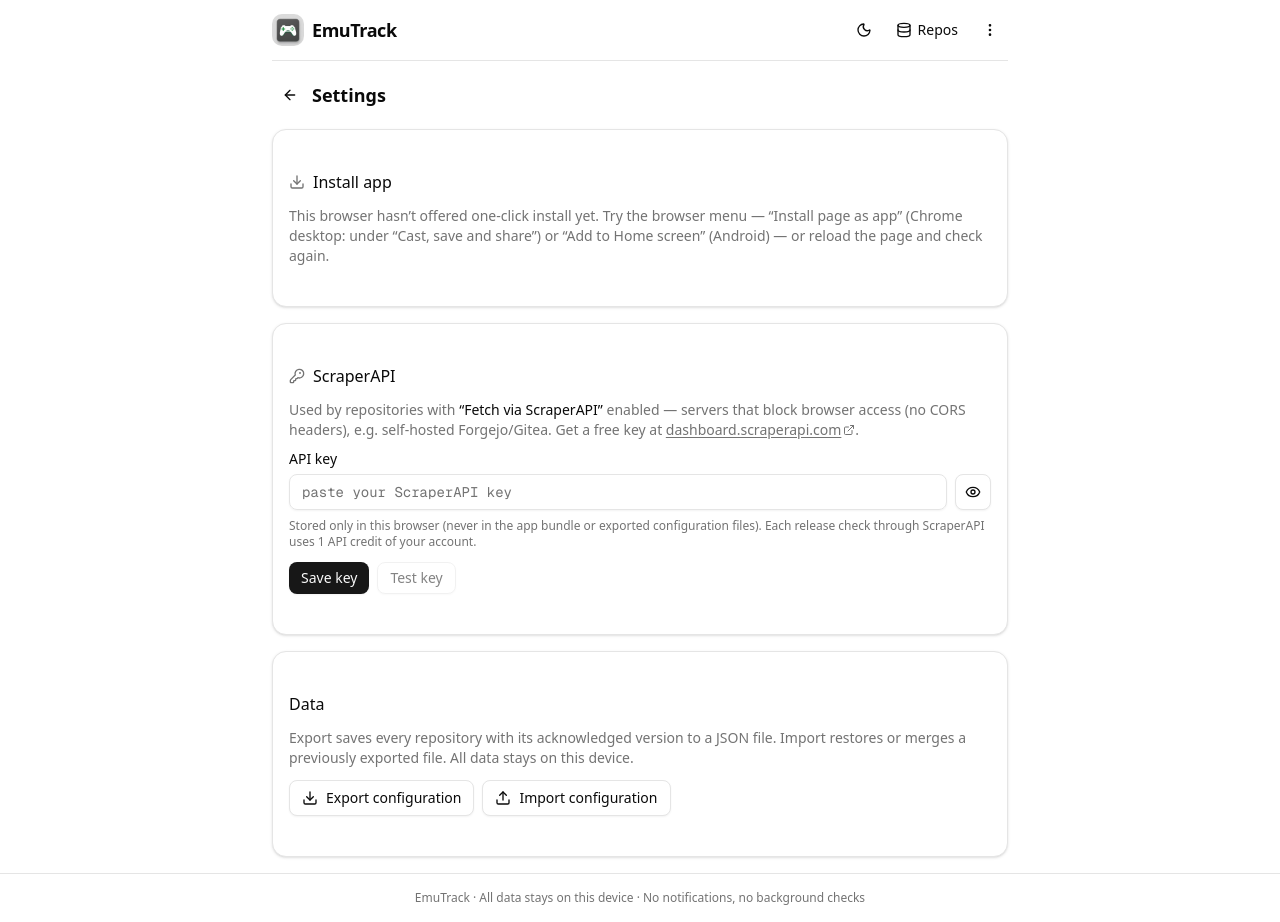
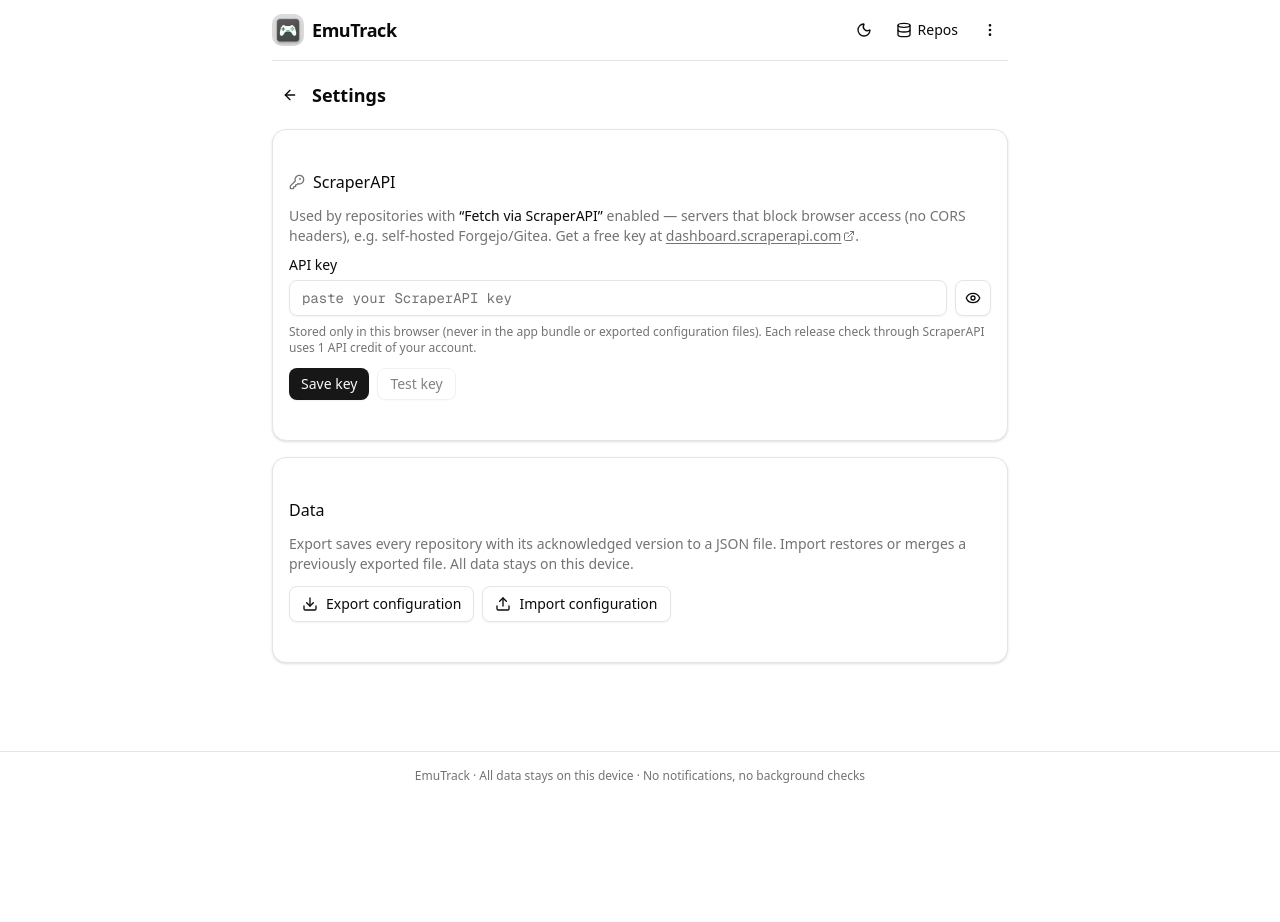
Before and after one commit to pkmed/emutrack, a Next.js app: page / in a window 1280 px wide. Both pictures are taken after a click on the button 990 px from the left and 30 px from the top of the page. After the commit the page ends 800 px from the top, so only its background shows below. Built offline with nearby package versions, Linux system fonts and the light colour scheme.

Commit message:
removed pwa installation messages

```diff
--- a/public/sw.js
+++ b/public/sw.js
@@ -8,7 +8,7 @@
  * works both at a domain root and on a sub-path such as
  * https://<user>.github.io/<repo>/ (GitHub Pages project sites).
  */
-const VERSION = 'emutrack-v7'
+const VERSION = 'emutrack-v8'
 const ROOT = new URL('./', self.registration.scope || self.location.href)
 // Path prefix of hashed build assets, correct for both domain-root and
 // sub-path deployments (e.g. /emutrack/_next/static/ on GitHub Pages).
--- a/src/app/layout.tsx
+++ b/src/app/layout.tsx
@@ -16,7 +16,7 @@ const geistMono = Geist_Mono({
 export const metadata: Metadata = {
   title: 'EmuTrack — Emulator Release Tracker',
   description:
-    'Track releases of emulators hosted on GitHub or compatible self-hosted instances. Manual checks, local-only data, installable PWA.',
+    'Track releases of emulators hosted on GitHub or compatible self-hosted instances. Manual checks, local-only data.',
   applicationName: 'EmuTrack',
   // Relative URLs on purpose: they resolve against the page URL, which keeps
   // the app working on static hosts that serve it from a sub-path
--- a/src/components/pwa/install-button.tsx
+++ /dev/null
@@ -1,190 +0,0 @@
-'use client'
-
-import { useEffect, useState } from 'react'
-import { Download, EllipsisVertical, Smartphone } from 'lucide-react'
-
-import { Button } from '@/components/ui/button'
-import { Card, CardContent } from '@/components/ui/card'
-
-/**
- * In-app install affordance.
- *
- * The site itself satisfies every Chrome install criterion (verified via the
- * CDP Page.getInstallabilityErrors probe), but Chrome keeps its native entry
- * point easy to miss — the menu item only appears once `beforeinstallprompt`
- * fires, is hidden in a submenu on desktop, and does not exist at all on iOS
- * (WebKit browsers have no install API). This module captures the install
- * event at module scope — it can fire before React mounts — and exposes it
- * as an explicit in-app button that opens the browser's real install dialog,
- * plus honest per-platform guidance when one-click install is unavailable.
- */
-
-interface BeforeInstallPromptEvent extends Event {
-  prompt(): Promise<void>
-  userChoice: Promise<{ outcome: 'accepted' | 'dismissed'; platform: string }>
-}
-
-let deferredPrompt: BeforeInstallPromptEvent | null = null
-const subscribers = new Set<() => void>()
-
-function notifyAll(): void {
-  for (const notify of subscribers) notify()
-}
-
-if (typeof window !== 'undefined') {
-  // Module scope on purpose: the event may fire before any component mounts.
-  window.addEventListener('beforeinstallprompt', (event) => {
-    // Suppress the browser's one-shot mini-infobar so the app can present
-    // install affordances of its own instead.
-    event.preventDefault()
-    deferredPrompt = event as BeforeInstallPromptEvent
-    notifyAll()
-  })
-  window.addEventListener('appinstalled', () => {
-    deferredPrompt = null
-    notifyAll()
-  })
-}
-
-function currentStandalone(): boolean {
-  if (typeof window === 'undefined') return false
-  const nav = navigator as Navigator & { standalone?: boolean }
-  return (
-    window.matchMedia('(display-mode: standalone)').matches ||
-    window.matchMedia('(display-mode: fullscreen)').matches ||
-    nav.standalone === true
-  )
-}
-
-/** True on Android devices (any browser), detected via the user agent. */
-function isAndroidDevice(): boolean {
-  if (typeof navigator === 'undefined') return false
-  return /android/i.test(navigator.userAgent)
-}
-
-/** True on iOS/iPadOS, where no browser offers the programmatic install API. */
-export function isAppleMobile(): boolean {
-  if (typeof navigator === 'undefined') return false
-  const ua = navigator.userAgent
-  return (
-    /iphone|ipad|ipod/i.test(ua) ||
-    (navigator.platform === 'MacIntel' && navigator.maxTouchPoints > 1)
-  )
-}
-
-/**
- * Reactive install capability: `standalone` when the page already runs as an
- * installed app (install UI must hide), `available` when the browser has
- * signalled that one-click install can be offered right now.
- */
-export function useInstallCapability(): { available: boolean; standalone: boolean } {
-  const [available, setAvailable] = useState(false)
-  const [standalone, setStandalone] = useState(currentStandalone)
-
-  useEffect(() => {
-    const notify = () => setAvailable(deferredPrompt !== null)
-    subscribers.add(notify)
-    notify()
-    const mq = window.matchMedia('(display-mode: standalone), (display-mode: fullscreen)')
-    const onModeChange = () => setStandalone(currentStandalone())
-    mq.addEventListener('change', onModeChange)
-    return () => {
-      subscribers.delete(notify)
-      mq.removeEventListener('change', onModeChange)
-    }
-  }, [])
-
-  return { available: available && !standalone, standalone }
-}
-
-/**
- * Open the browser's native install dialog. Returns the outcome, or
- * 'unavailable' when the browser has not signalled installability.
- */
-export async function promptInstall(): Promise<'accepted' | 'dismissed' | 'unavailable'> {
-  if (!deferredPrompt) return 'unavailable'
-  await deferredPrompt.prompt()
-  const { outcome } = await deferredPrompt.userChoice
-  deferredPrompt = null
-  notifyAll()
-  return outcome
-}
-
-/**
- * Fallback hint for Android devices where the one-click install flow never
- * appears. Chrome on Android only offers PWA install (WebAPK) when Google
- * Play services are available — on de-Googled handhelds and custom ROMs it
- * fires no `beforeinstallprompt` and shows no "Install app" menu entry. The
- * ⋮ → "Add to Home screen" shortcut still works everywhere, so surface it
- * after a delay long enough for the normal prompt to fire first on devices
- * where Chrome is merely waiting for engagement heuristics.
- */
-export function AndroidInstallHint() {
-  const { available, standalone } = useInstallCapability()
-  const [show, setShow] = useState(false)
-
-  useEffect(() => {
-    if (standalone || available) return
-    const timer = window.setTimeout(() => setShow(true), 3500)
-    return () => window.clearTimeout(timer)
-  }, [standalone, available])
-
-  if (standalone || available || !show || !isAndroidDevice()) return null
-
-  return (
-    <div className="pt-4">
-      <Card>
-        <CardContent className="flex items-start gap-3 p-4">
-          <EllipsisVertical
-            className="mt-0.5 h-5 w-5 shrink-0 text-muted-foreground"
-            aria-hidden
-          />
-          <div className="min-w-0 space-y-1">
-            <p className="text-sm font-medium">No install option?</p>
-            <p className="text-sm text-muted-foreground">
-              Browsers on Android need Google Play services to install web apps as
-              real apps. You can still add EmuTrack from the browser menu — ⋮ →
-              “Add to Home screen”. If that item is missing, the browser is
-              outdated or a stripped build: installing an up-to-date Chrome,
-              Brave or Firefox will bring it back. All data stays local on this
-              device either way.
-            </p>
-          </div>
-        </CardContent>
-      </Card>
-    </div>
-  )
-}
-
-/**
- * Slim banner shown on the main screen while the browser offers install and
- * the app is not already running as one. Renders nothing otherwise.
- */
-export function InstallBanner() {
-  const { available, standalone } = useInstallCapability()
-  if (standalone || !available) return null
-
-  return (
-    <div className="pt-4">
-      <Card className="border-primary/30 bg-primary/5">
-        <CardContent className="flex items-center justify-between gap-3 p-4">
-          <div className="flex min-w-0 items-center gap-3">
-            <Smartphone className="h-5 w-5 shrink-0 text-muted-foreground" aria-hidden />
-            <p className="text-sm text-muted-foreground">
-              Install EmuTrack on this device — full-screen, works offline, your data stays local.
-            </p>
-          </div>
-          <Button
-            size="sm"
-            className="shrink-0"
-            onClick={() => void promptInstall()}
-            aria-label="Install EmuTrack as an app"
-          >
-            <Download className="h-4 w-4" aria-hidden />
-            Install
-          </Button>
-        </CardContent>
-      </Card>
-    </div>
-  )
-}
--- a/src/components/tracker/app.tsx
+++ b/src/components/tracker/app.tsx
@@ -21,7 +21,6 @@ import { MainScreen } from '@/components/tracker/main-screen'
 import { ReposScreen, type RepoDraft } from '@/components/tracker/repos-screen'
 import { SettingsScreen } from '@/components/tracker/settings-screen'
 import { ThemeToggle } from '@/components/tracker/theme-toggle'
-import { AndroidInstallHint, InstallBanner } from '@/components/pwa/install-button'
 import { fetchLatestRelease, repoKey } from '@/lib/tracker/sources'
 import { loadScraperApiKey } from '@/lib/tracker/settings'
 import {
@@ -411,9 +410,6 @@ export default function EmuTrackApp() {
               {loadError}
             </div>
           ) : effectiveView.name === 'main' ? (
-            <>
-              <InstallBanner />
-              <AndroidInstallHint />
             <MainScreen
               repos={repos}
               loaded={loaded}
@@ -425,7 +421,6 @@ export default function EmuTrackApp() {
               onOpenDetails={(id) => setView({ name: 'details', repoId: id })}
               onManageRepos={() => setView({ name: 'repos' })}
             />
-            </>
           ) : effectiveView.name === 'repos' ? (
             <ReposScreen
               repos={repos}
--- a/src/components/tracker/settings-screen.tsx
+++ b/src/components/tracker/settings-screen.tsx
@@ -8,7 +8,6 @@ import { Button } from '@/components/ui/button'
 import { Card, CardContent } from '@/components/ui/card'
 import { Input } from '@/components/ui/input'
 import { Label } from '@/components/ui/label'
-import { isAppleMobile, promptInstall, useInstallCapability } from '@/components/pwa/install-button'
 import { testScraperApiKey } from '@/lib/tracker/sources'
 import { loadScraperApiKey, saveScraperApiKey } from '@/lib/tracker/settings'
 
@@ -34,7 +33,6 @@ export function SettingsScreen({ onBack, onExport, onImport }: SettingsScreenPro
   const [testing, setTesting] = useState(false)
   const [testResult, setTestResult] = useState<string | null>(null)
   const [testError, setTestError] = useState<string | null>(null)
-  const { available: installAvailable, standalone } = useInstallCapability()
 
   const saved = key.trim().length > 0
 
@@ -67,46 +65,6 @@ export function SettingsScreen({ onBack, onExport, onImport }: SettingsScreenPro
       </div>
 
       <div className="flex flex-col gap-4">
-        {/* ----------------------------- Install ----------------------------- */}
-        <Card>
-          <CardContent className="flex flex-col gap-3 p-4">
-            <div className="flex items-center gap-2">
-              <Download className="h-4 w-4 text-muted-foreground" aria-hidden />
-              <h2 className="font-medium">Install app</h2>
-            </div>
-            {standalone ? (
-              <p className="text-sm text-muted-foreground" role="status">
-                You are running the installed app.
-              </p>
-            ) : installAvailable ? (
-              <>
-                <p className="text-sm text-muted-foreground">
-                  Install EmuTrack on this device for a full-screen, offline-capable app window.
-                </p>
-                <div>
-                  <Button size="sm" onClick={() => void promptInstall()}>
-                    <Download className="h-4 w-4" aria-hidden />
-                    Install app
-                  </Button>
-                </div>
-              </>
-            ) : isAppleMobile() ? (
-              <p className="text-sm text-muted-foreground">
-                Browsers on iPhone/iPad don’t offer one-click install. Open this page in{' '}
-                <span className="text-foreground">Safari</span>, tap the{' '}
-                <span className="text-foreground">Share</span> button and choose{' '}
-                <span className="text-foreground">“Add to Home Screen”</span>.
-              </p>
-            ) : (
-              <p className="text-sm text-muted-foreground">
-                This browser hasn’t offered one-click install yet. Try the browser menu —
-                “Install page as app” (Chrome desktop: under “Cast, save and share”) or “Add to
-                Home screen” (Android) — or reload the page and check again.
-              </p>
-            )}
-          </CardContent>
-        </Card>
-
         {/* ------------------------- ScraperAPI key ------------------------- */}
         <Card>
           <CardContent className="flex flex-col gap-3 p-4">
```
Lines whose indentation alone changed are shown as unchanged.
